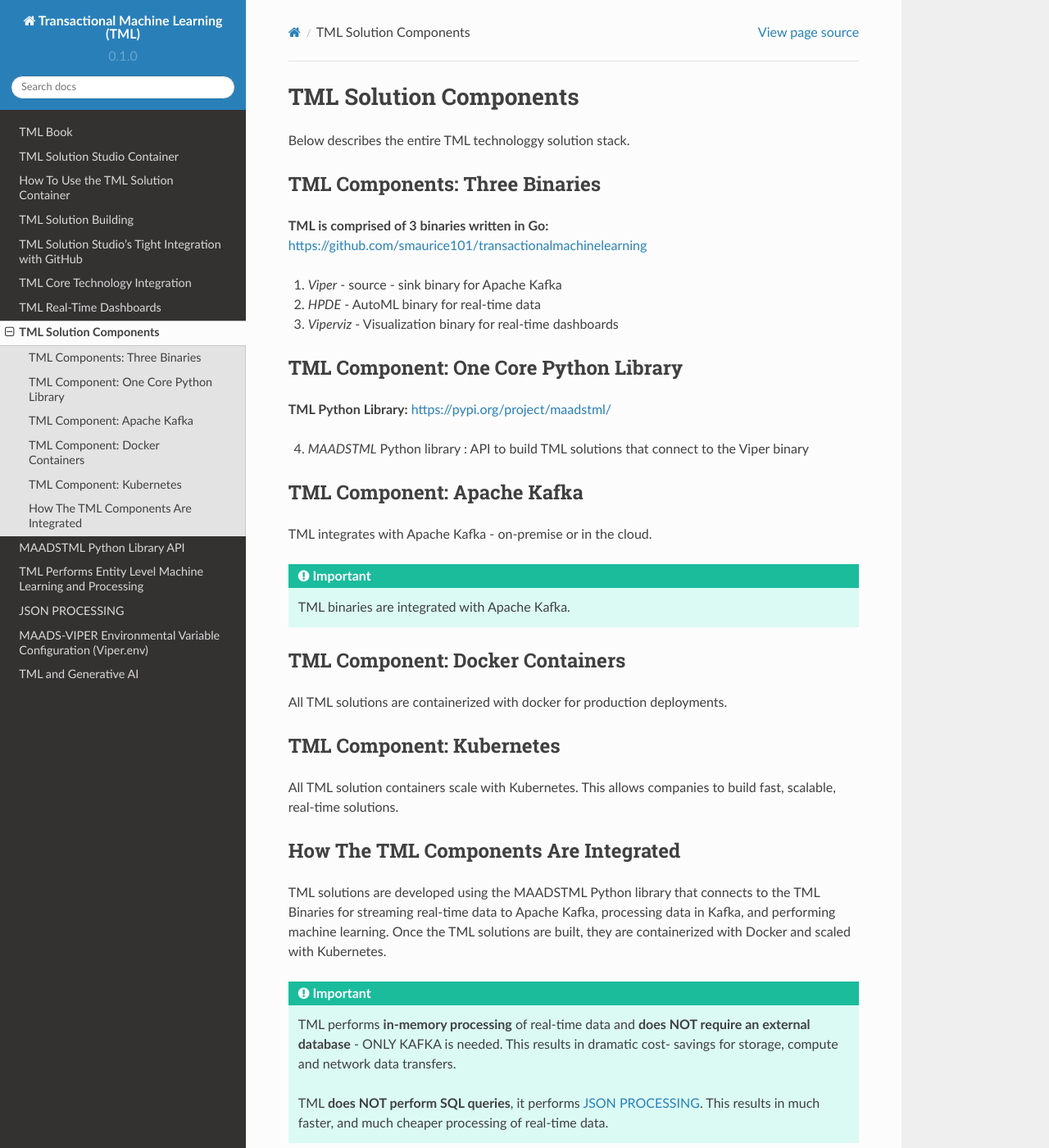
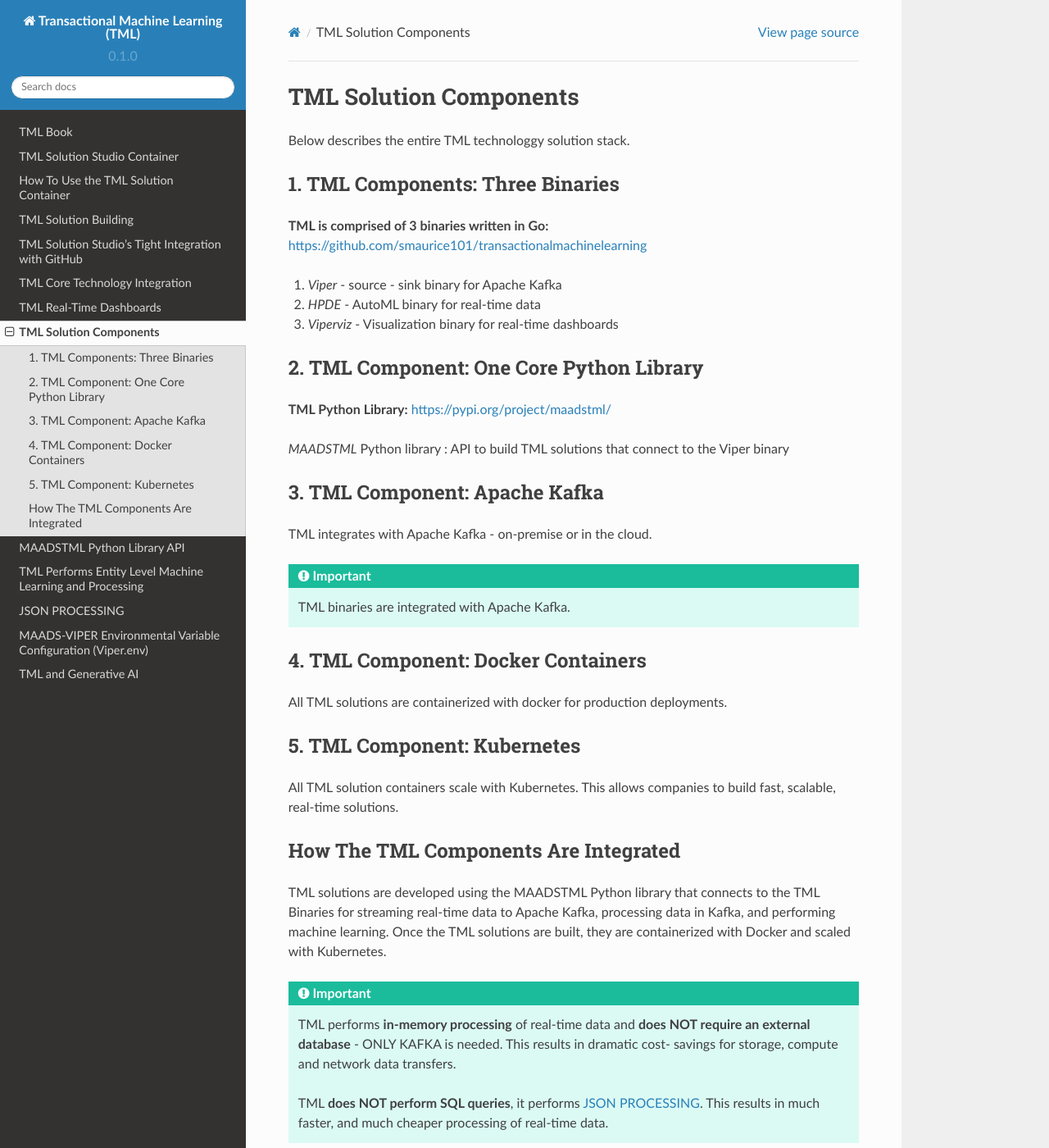
Before and after one commit to smaurice101/readthedocs, a Sphinx documentation site: the page built from docs/source/usage.rst, in a window 1280 px wide and 1400 px high. Shown: the whole window at 82% size. Built offline with Sphinx 7.4.7 and the Read the Docs theme 2.0.0, drawn with Linux system fonts in a browser that asks for light colours.

Commit message:
Update usage.rst

```diff
--- a/docs/source/usage.rst
+++ b/docs/source/usage.rst
@@ -3,7 +3,7 @@
 
 Below describes the entire TML technologgy solution stack.
 
-TML Components: Three Binaries
+1. TML Components: Three Binaries
 ------------
 
 **TML is comprised of 3 binaries written in Go:** https://github.com/smaurice101/transactionalmachinelearning
@@ -18,14 +18,14 @@
      - Description
    * - Viper
 
-TML Component: One Core Python Library
+2. TML Component: One Core Python Library
 --------------------------
 
 **TML Python Library:** https://pypi.org/project/maadstml/
 
-4. *MAADSTML* Python library : API to build TML solutions that connect to the Viper binary
+*MAADSTML* Python library : API to build TML solutions that connect to the Viper binary
 
-TML Component: Apache Kafka
+3. TML Component: Apache Kafka
 --------------------------
 
 TML integrates with Apache Kafka - on-premise or in the cloud.
@@ -34,12 +34,12 @@
 
    TML binaries are integrated with Apache Kafka.
 
-TML Component: Docker Containers
+4. TML Component: Docker Containers
 --------------------------
 
 All TML solutions are containerized with docker for production deployments.
 
-TML Component: Kubernetes
+5. TML Component: Kubernetes
 --------------------------
 
 All TML solution containers scale with Kubernetes.  This allows companies to build fast, scalable, real-time solutions.
```
